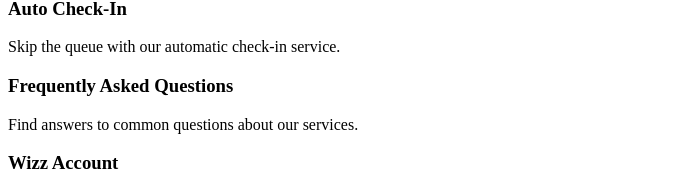
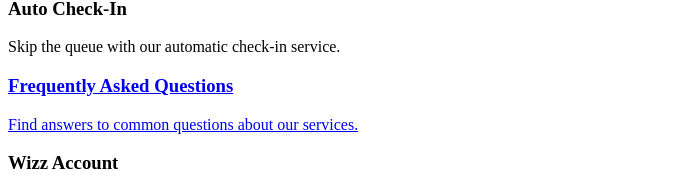
Before and after one commit to elsaferati/Lab2-Part2, a React (Create React App) app in the folder travelagency/frontend/: page /services in a window 1280 px wide. Shown: the part 697-881 px from the top of the page, without its empty margins (0-676 px from the left). Built offline with nearby package versions, Linux system fonts and the light colour scheme.

Commit message:
Update Services.jsx

```diff
--- a/travelagency/frontend/src/pages/Services.jsx
+++ b/travelagency/frontend/src/pages/Services.jsx
@@ -1,5 +1,6 @@
 import React from 'react';
 import { Link } from 'react-router-dom';
+
 
 const ServicesPage = () => {
   return (
@@ -32,10 +33,12 @@
             <p className="text-gray-600 mt-2">Skip the queue with our automatic check-in service.</p>
           </div>
           {/* Frequently Asked Questions */}
-          <div className="bg-white p-6 rounded-lg shadow-md">
-            <h3 className="font-semibold text-lg text-purple-700">Frequently Asked Questions</h3>
-            <p className="text-gray-600 mt-2">Find answers to common questions about our services.</p>
-          </div>
+          <Link to="/help-center"> {/* Wrap with Link component */}
+  <div className="bg-white p-6 rounded-lg shadow-md cursor-pointer hover:bg-gray-100">
+    <h3 className="font-semibold text-lg text-purple-700">Frequently Asked Questions</h3>
+    <p className="text-gray-600 mt-2">Find answers to common questions about our services.</p>
+  </div>
+</Link>
           {/* Wizz Account */}
           <div className="bg-white p-6 rounded-lg shadow-md">
             <h3 className="font-semibold text-lg text-purple-700">Wizz Account</h3>
```
